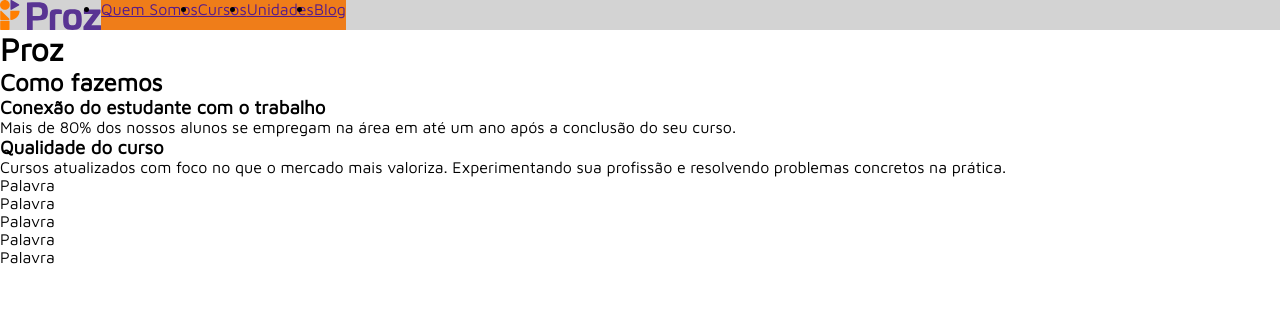
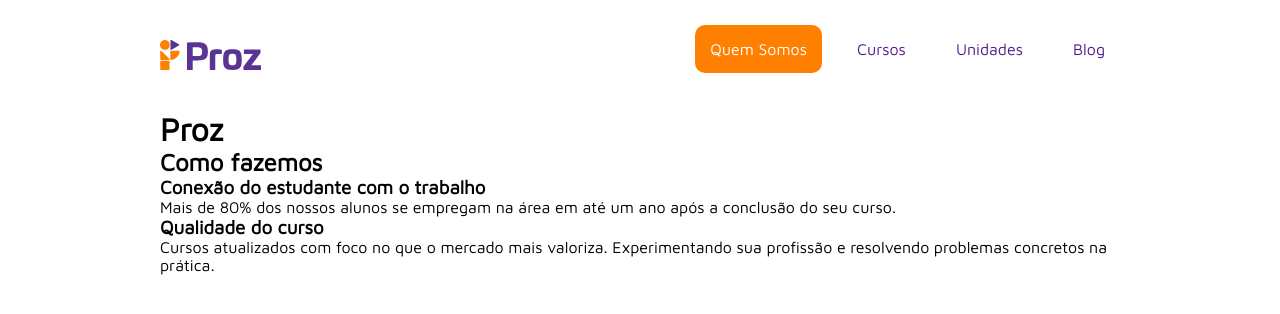
Before and after one commit to devalbertomoiseis/Proz, a plain HTML site: page 05-Modulo/index.html in a window 1280 px wide. Drawn offline with Linux system fonts and the light colour scheme.

Commit message:
Atualização de Página

```diff
--- a/05-Modulo/index.html
+++ b/05-Modulo/index.html
@@ -17,12 +17,12 @@
   </head>
 
   <body>
-    <header>
+    <header class="container">
       <img src="./img/logotipo_proz.svg" alt="logotipo da Proz Educação" />
       <nav>
         <ul>
           <li>
-            <a href="">Quem Somos</a>
+            <a class="btn" href="">Quem Somos</a>
           </li>
           <li>
             <a href="">Cursos</a>
@@ -36,7 +36,7 @@
         </ul>
       </nav>
     </header>
-    <main>
+    <main class="container">
       <h1>Proz</h1>
       <h2>Como fazemos</h2>
       <section>
@@ -57,12 +57,6 @@
         </div>
       </section>
     </main>
-    <footer>
-      <p>Palavra</p>
-      <p>Palavra</p>
-      <p>Palavra</p>
-      <p>Palavra</p>
-      <p>Palavra</p>
-    </footer>
+    <footer></footer>
   </body>
 </html>
--- a/05-Modulo/style.css
+++ b/05-Modulo/style.css
@@ -5,27 +5,32 @@
 }
 
 header {
-  background-color: lightgray;
   display: flex;
-}
-
-nav {
-  background-color: #ef7d19;
+  justify-content: space-between;
 }
 
 ul {
   display: flex;
 }
 
-foooter p::before {
-  content: "";
-  position: absolute;
-  top: 2px;
-  left: -60px;
-  display: block;
-  width: 16px;
-  height: 16px;
-  border-radius: 50%;
-  width: 5px;
-  background: #ef7d19;
+li {
+  list-style: none;
+  padding-left: 20px;
 }
+
+a {
+  text-decoration: none;
+  padding: 15px;
+}
+
+.container {
+  max-width: 960px;
+  margin: 40px auto;
+  padding: 0 2%;
+}
+
+.btn {
+  background-color: #ff7f00;
+  color: #fff;
+  border-radius: 10px;
+}
```
